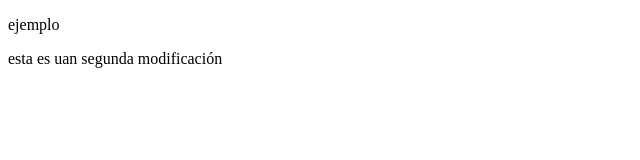
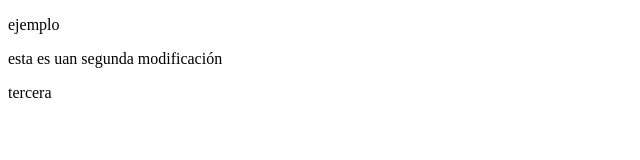
Before and after one commit to Beta3/ejemplo1, a plain HTML site: page index.html in a window 1280 px wide. Shown: the full height of the page, 0-640 px from the left. Drawn offline with Linux system fonts and the light colour scheme.

Commit message:
tercera modificación

```diff
--- a/index.html
+++ b/index.html
@@ -8,5 +8,6 @@
 <body>
     <p>ejemplo</p>
     <p>esta es uan segunda modificación</p>
+    <p>tercera</p>
 </body>
 </html>
```
